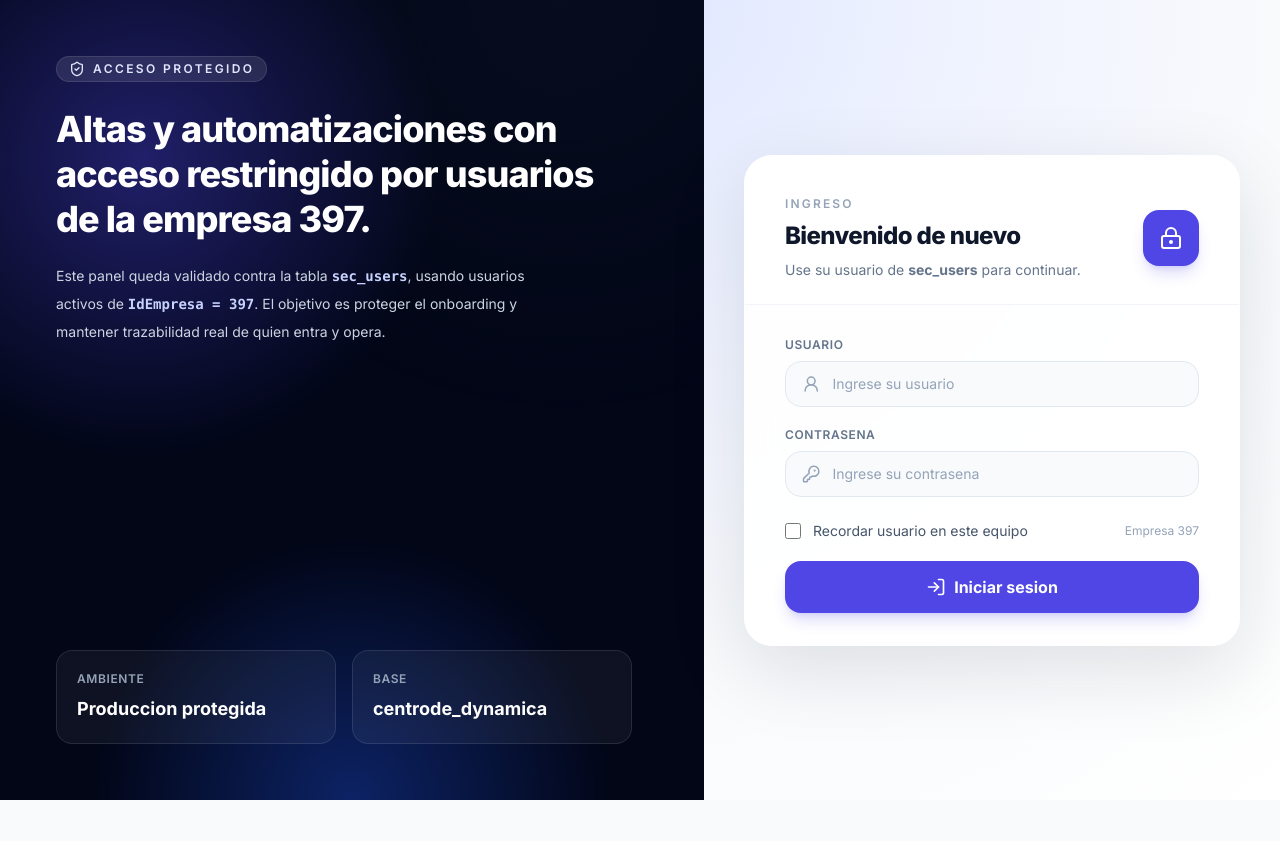
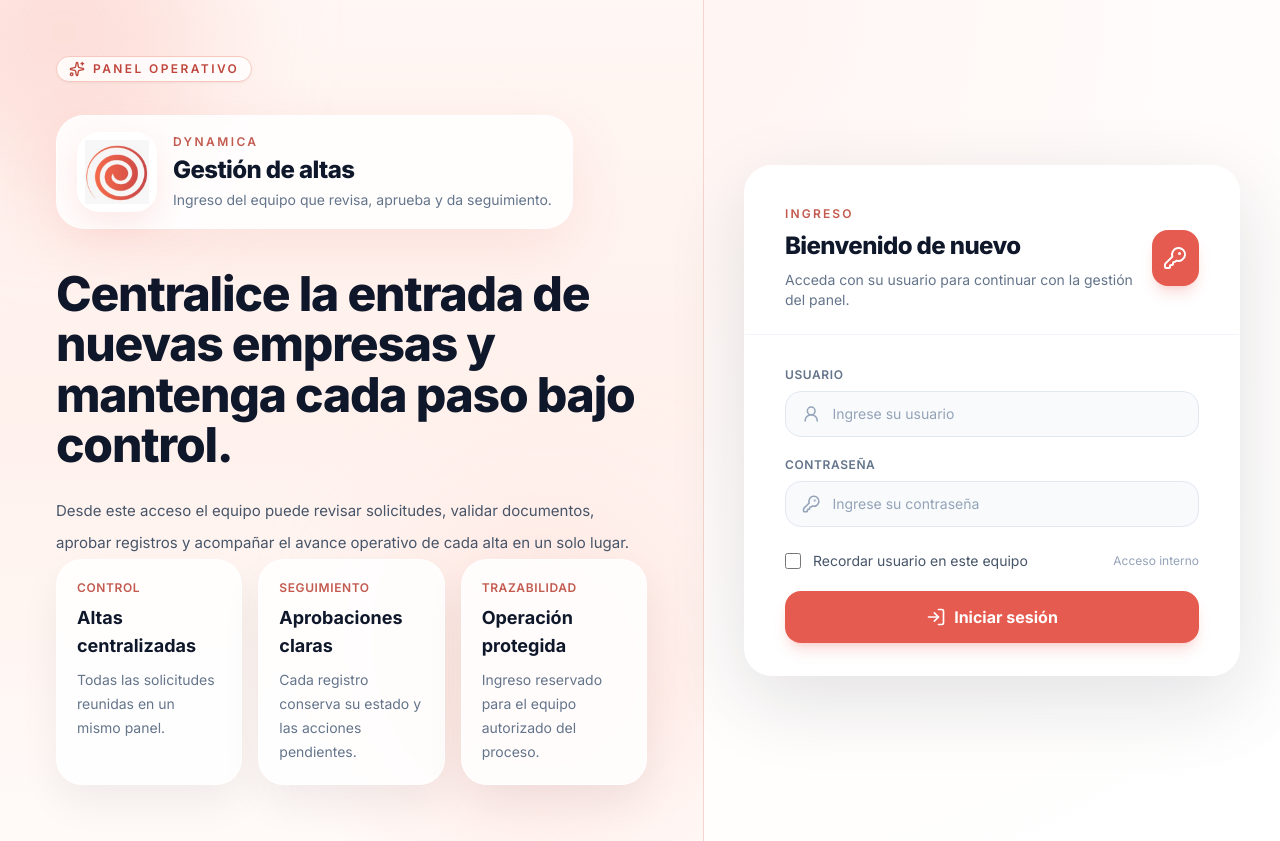
Before and after one commit to datosdynamica/gestion_empresas, a PHP site: page /plugin/login in a window 1280 px wide. Before the commit the page ends 800 px from the top, so only its background shows below. Run offline with PHP 8.4, Linux system fonts and the light colour scheme; some libraries are stand-ins or nearby versions.

Commit message:
checkpoint: alinear login al logo dynamica

```diff
--- a/views/auth/login.php
+++ b/views/auth/login.php
@@ -11,28 +11,47 @@
     <link href="https://fonts.googleapis.com/css2?family=Inter:wght@300;400;500;600;700;800&display=swap" rel="stylesheet">
     <script src="https://unpkg.com/lucide@latest"></script>
     <?php $cssVersion = @filemtime(__DIR__ . '/../../public/assets/css/app.css') ?: time(); ?>
+    <?php $logoVersion = @filemtime(__DIR__ . '/../../public/assets/img/logo-dynamica.jpeg') ?: time(); ?>
     <link rel="stylesheet" href="public/assets/css/app.css?v=<?= $cssVersion ?>">
 </head>
-<body class="min-h-screen bg-[radial-gradient(circle_at_top,_#e0e7ff_0%,_#eef2ff_28%,_#f8fafc_62%,_#ffffff_100%)] text-slate-900">
+<body class="min-h-screen bg-[radial-gradient(circle_at_top,_#fff4f1_0%,_#fff8f6_28%,_#fffdfc_62%,_#ffffff_100%)] text-slate-900">
     <main class="min-h-screen grid lg:grid-cols-[1.1fr,0.9fr]">
-        <section class="hidden lg:flex flex-col justify-between p-10 xl:p-14 bg-slate-950 text-white relative overflow-hidden">
-            <div class="absolute inset-0 opacity-40 bg-[radial-gradient(circle_at_20%_20%,_#4f46e5_0%,_transparent_35%),radial-gradient(circle_at_80%_0%,_#0f172a_0%,_transparent_42%),radial-gradient(circle_at_50%_100%,_#1d4ed8_0%,_transparent_30%)]"></div>
+        <section class="hidden lg:flex flex-col justify-between p-10 xl:p-14 bg-[linear-gradient(180deg,_#fff7f4_0%,_#fff1ec_48%,_#fffaf8_100%)] text-slate-900 relative overflow-hidden border-r border-[#f6d5cf]">
+            <div class="absolute -top-28 -left-20 w-72 h-72 rounded-full bg-[#f8b3a8]/35 blur-3xl"></div>
+            <div class="absolute bottom-0 right-0 w-80 h-80 rounded-full bg-[#ffe0da]/70 blur-3xl"></div>
             <div class="relative z-10">
-                <span class="inline-flex items-center gap-2 px-3 py-1 rounded-full bg-white/10 border border-white/10 text-xs font-semibold uppercase tracking-[0.2em] text-indigo-100">
-                    <i data-lucide="shield-check" class="w-4 h-4"></i>
-                    Acceso Protegido
+                <span class="inline-flex items-center gap-2 px-3 py-1 rounded-full bg-white/80 border border-[#f7c8bf] text-xs font-semibold uppercase tracking-[0.2em] text-[#bf463c] shadow-sm">
+                    <i data-lucide="sparkles" class="w-4 h-4"></i>
+                    Panel operativo
                 </span>
-                <h1 class="mt-6 text-4xl font-black tracking-tight leading-tight max-w-xl">Altas y automatizaciones con acceso restringido por usuarios de la empresa 397.</h1>
-                <p class="mt-5 text-slate-300 max-w-lg text-sm leading-7">Este panel queda validado contra la tabla <code class="text-indigo-200 font-semibold">sec_users</code>, usando usuarios activos de <code class="text-indigo-200 font-semibold">IdEmpresa = 397</code>. El objetivo es proteger el onboarding y mantener trazabilidad real de quien entra y opera.</p>
+                <div class="mt-8 inline-flex items-center gap-4 rounded-[28px] border border-white/80 bg-white/85 px-5 py-4 shadow-[0_18px_60px_rgba(230,91,79,0.12)] backdrop-blur">
+                    <div class="flex h-20 w-20 items-center justify-center rounded-[22px] bg-white shadow-[0_12px_30px_rgba(230,91,79,0.12)]">
+                        <img src="public/assets/img/logo-dynamica.jpeg?v=<?= $logoVersion ?>" alt="Logo Dynamica" class="h-16 w-16 object-contain">
+                    </div>
+                    <div>
+                        <p class="text-xs font-semibold uppercase tracking-[0.2em] text-[#c35a4f]">Dynamica</p>
+                        <p class="mt-1 text-2xl font-black tracking-tight">Gesti&oacute;n de altas</p>
+                        <p class="mt-1 text-sm text-slate-500">Ingreso del equipo que revisa, aprueba y da seguimiento.</p>
+                    </div>
+                </div>
+                <h1 class="mt-10 text-5xl font-black tracking-tight leading-[1.05] max-w-2xl text-slate-900">Centralice la entrada de nuevas empresas y mantenga cada paso bajo control.</h1>
+                <p class="mt-6 max-w-xl text-[15px] leading-8 text-slate-600">Desde este acceso el equipo puede revisar solicitudes, validar documentos, aprobar registros y acompa&ntilde;ar el avance operativo de cada alta en un solo lugar.</p>
             </div>
-            <div class="relative z-10 grid grid-cols-2 gap-4 max-w-xl">
-                <div class="rounded-2xl border border-white/10 bg-white/5 p-5 backdrop-blur-sm">
-                    <p class="text-xs uppercase tracking-wider text-slate-400 font-semibold">Ambiente</p>
-                    <p class="mt-2 text-lg font-bold">Produccion protegida</p>
+            <div class="relative z-10 grid grid-cols-3 gap-4 max-w-3xl">
+                <div class="rounded-[26px] border border-white/80 bg-white/85 p-5 shadow-[0_18px_40px_rgba(15,23,42,0.06)] backdrop-blur-sm">
+                    <p class="text-xs uppercase tracking-wider text-[#c35a4f] font-semibold">Control</p>
+                    <p class="mt-2 text-lg font-bold text-slate-900">Altas centralizadas</p>
+                    <p class="mt-2 text-sm leading-6 text-slate-500">Todas las solicitudes reunidas en un mismo panel.</p>
                 </div>
-                <div class="rounded-2xl border border-white/10 bg-white/5 p-5 backdrop-blur-sm">
-                    <p class="text-xs uppercase tracking-wider text-slate-400 font-semibold">Base</p>
-                    <p class="mt-2 text-lg font-bold">centrode_dynamica</p>
+                <div class="rounded-[26px] border border-white/80 bg-white/85 p-5 shadow-[0_18px_40px_rgba(15,23,42,0.06)] backdrop-blur-sm">
+                    <p class="text-xs uppercase tracking-wider text-[#c35a4f] font-semibold">Seguimiento</p>
+                    <p class="mt-2 text-lg font-bold text-slate-900">Aprobaciones claras</p>
+                    <p class="mt-2 text-sm leading-6 text-slate-500">Cada registro conserva su estado y las acciones pendientes.</p>
+                </div>
+                <div class="rounded-[26px] border border-white/80 bg-white/85 p-5 shadow-[0_18px_40px_rgba(15,23,42,0.06)] backdrop-blur-sm">
+                    <p class="text-xs uppercase tracking-wider text-[#c35a4f] font-semibold">Trazabilidad</p>
+                    <p class="mt-2 text-lg font-bold text-slate-900">Operaci&oacute;n protegida</p>
+                    <p class="mt-2 text-sm leading-6 text-slate-500">Ingreso reservado para el equipo autorizado del proceso.</p>
                 </div>
             </div>
         </section>
@@ -40,24 +59,29 @@
         <section class="flex items-center justify-center p-6 sm:p-10">
             <div class="w-full max-w-xl">
                 <div class="mb-8 lg:hidden">
-                    <span class="inline-flex items-center gap-2 px-3 py-1 rounded-full bg-indigo-50 text-indigo-700 border border-indigo-100 text-xs font-semibold uppercase tracking-widest">
-                        <i data-lucide="shield-check" class="w-4 h-4"></i>
-                        Acceso Protegido
+                    <span class="inline-flex items-center gap-2 px-3 py-1 rounded-full bg-[#fff1ee] text-[#bf463c] border border-[#ffd3cd] text-xs font-semibold uppercase tracking-widest">
+                        <i data-lucide="sparkles" class="w-4 h-4"></i>
+                        Panel operativo
                     </span>
-                    <h1 class="mt-5 text-3xl font-black tracking-tight text-slate-900">Altas y Automatizaciones</h1>
-                    <p class="mt-3 text-sm text-slate-500 leading-6">Ingreso restringido a usuarios activos de <strong>sec_users</strong> para la empresa master <strong>397</strong>.</p>
+                    <div class="mt-5 flex items-center gap-3">
+                        <img src="public/assets/img/logo-dynamica.jpeg?v=<?= $logoVersion ?>" alt="Logo Dynamica" class="h-14 w-14 rounded-2xl border border-[#ffe0da] bg-white p-1.5 shadow-sm object-contain">
+                        <div>
+                            <h1 class="text-3xl font-black tracking-tight text-slate-900">Altas y Automatizaciones</h1>
+                            <p class="mt-1 text-sm text-slate-500 leading-6">Ingreso del equipo que gestiona y acompa&ntilde;a el proceso.</p>
+                        </div>
+                    </div>
                 </div>
 
                 <div class="rounded-[28px] border border-white/70 bg-white/90 shadow-[0_24px_80px_rgba(15,23,42,0.12)] backdrop-blur-xl overflow-hidden">
                     <div class="px-7 sm:px-10 pt-8 sm:pt-10 pb-6 border-b border-slate-100 bg-white/70">
                         <div class="flex items-center justify-between gap-4">
                             <div>
-                                <p class="text-xs font-semibold uppercase tracking-[0.18em] text-slate-400">Ingreso</p>
+                                <p class="text-xs font-semibold uppercase tracking-[0.18em] text-[#c35a4f]">Ingreso</p>
                                 <h2 class="mt-2 text-2xl font-black tracking-tight text-slate-900">Bienvenido de nuevo</h2>
-                                <p class="mt-2 text-sm text-slate-500">Use su usuario de <strong>sec_users</strong> para continuar.</p>
+                                <p class="mt-2 text-sm text-slate-500">Acceda con su usuario para continuar con la gesti&oacute;n del panel.</p>
                             </div>
-                            <div class="hidden sm:flex items-center justify-center w-14 h-14 rounded-2xl bg-indigo-600 text-white shadow-lg shadow-indigo-600/20">
-                                <i data-lucide="lock-keyhole" class="w-6 h-6"></i>
+                            <div class="hidden sm:flex items-center justify-center w-14 h-14 rounded-2xl bg-[#e65b4f] text-white shadow-lg shadow-[#e65b4f]/20">
+                                <i data-lucide="key-round" class="w-6 h-6"></i>
                             </div>
                         </div>
                     </div>
@@ -75,31 +99,31 @@
                         <form method="post" action="index.php?action=authenticate" class="space-y-5">
                             <div class="space-y-2">
                                 <label for="login" class="block text-xs font-semibold uppercase tracking-wider text-slate-500">Usuario</label>
-                                <div class="flex items-center gap-3 rounded-2xl border border-slate-200 bg-slate-50 px-4 py-3 focus-within:border-indigo-400 focus-within:bg-white focus-within:ring-4 focus-within:ring-indigo-500/10 transition">
+                                <div class="flex items-center gap-3 rounded-2xl border border-slate-200 bg-slate-50 px-4 py-3 focus-within:border-[#e98073] focus-within:bg-white focus-within:ring-4 focus-within:ring-[#e65b4f]/10 transition">
                                     <i data-lucide="user-round" class="w-5 h-5 text-slate-400"></i>
                                     <input id="login" name="login" type="text" value="<?= htmlspecialchars($rememberedLogin ?? '', ENT_QUOTES, 'UTF-8') ?>" autocomplete="username" required class="w-full bg-transparent border-none outline-none text-sm text-slate-800 placeholder:text-slate-400" placeholder="Ingrese su usuario">
                                 </div>
                             </div>
 
                             <div class="space-y-2">
-                                <label for="password" class="block text-xs font-semibold uppercase tracking-wider text-slate-500">Contrasena</label>
-                                <div class="flex items-center gap-3 rounded-2xl border border-slate-200 bg-slate-50 px-4 py-3 focus-within:border-indigo-400 focus-within:bg-white focus-within:ring-4 focus-within:ring-indigo-500/10 transition">
+                                <label for="password" class="block text-xs font-semibold uppercase tracking-wider text-slate-500">Contrase&ntilde;a</label>
+                                <div class="flex items-center gap-3 rounded-2xl border border-slate-200 bg-slate-50 px-4 py-3 focus-within:border-[#e98073] focus-within:bg-white focus-within:ring-4 focus-within:ring-[#e65b4f]/10 transition">
                                     <i data-lucide="key-round" class="w-5 h-5 text-slate-400"></i>
-                                    <input id="password" name="password" type="password" autocomplete="current-password" required class="w-full bg-transparent border-none outline-none text-sm text-slate-800 placeholder:text-slate-400" placeholder="Ingrese su contrasena">
+                                    <input id="password" name="password" type="password" autocomplete="current-password" required class="w-full bg-transparent border-none outline-none text-sm text-slate-800 placeholder:text-slate-400" placeholder="Ingrese su contrase&ntilde;a">
                                 </div>
                             </div>
 
                             <div class="flex items-center justify-between gap-3 pt-1">
                                 <label class="inline-flex items-center gap-3 cursor-pointer">
-                                    <input type="checkbox" name="remember_login" value="1" <?= !empty($rememberedLogin) ? 'checked' : '' ?> class="h-4 w-4 rounded border-slate-300 text-indigo-600 focus:ring-indigo-500">
+                                    <input type="checkbox" name="remember_login" value="1" <?= !empty($rememberedLogin) ? 'checked' : '' ?> class="h-4 w-4 rounded border-slate-300 text-[#e65b4f] focus:ring-[#e65b4f]">
                                     <span class="text-sm text-slate-600">Recordar usuario en este equipo</span>
                                 </label>
-                                <span class="hidden sm:inline text-xs text-slate-400">Empresa 397</span>
+                                <span class="hidden sm:inline text-xs text-slate-400">Acceso interno</span>
                             </div>
 
-                            <button type="submit" class="w-full inline-flex items-center justify-center gap-2 rounded-2xl bg-indigo-600 hover:bg-indigo-700 text-white font-bold px-6 py-3.5 shadow-lg shadow-indigo-600/20 transition">
+                            <button type="submit" class="w-full inline-flex items-center justify-center gap-2 rounded-2xl bg-[#e65b4f] hover:bg-[#d95044] text-white font-bold px-6 py-3.5 shadow-lg shadow-[#e65b4f]/20 transition">
                                 <i data-lucide="log-in" class="w-5 h-5"></i>
-                                <span>Iniciar sesion</span>
+                                <span>Iniciar sesi&oacute;n</span>
                             </button>
                         </form>
                     </div>
```
Also changed, not shown: public/assets/img/logo-dynamica.jpeg (added).
